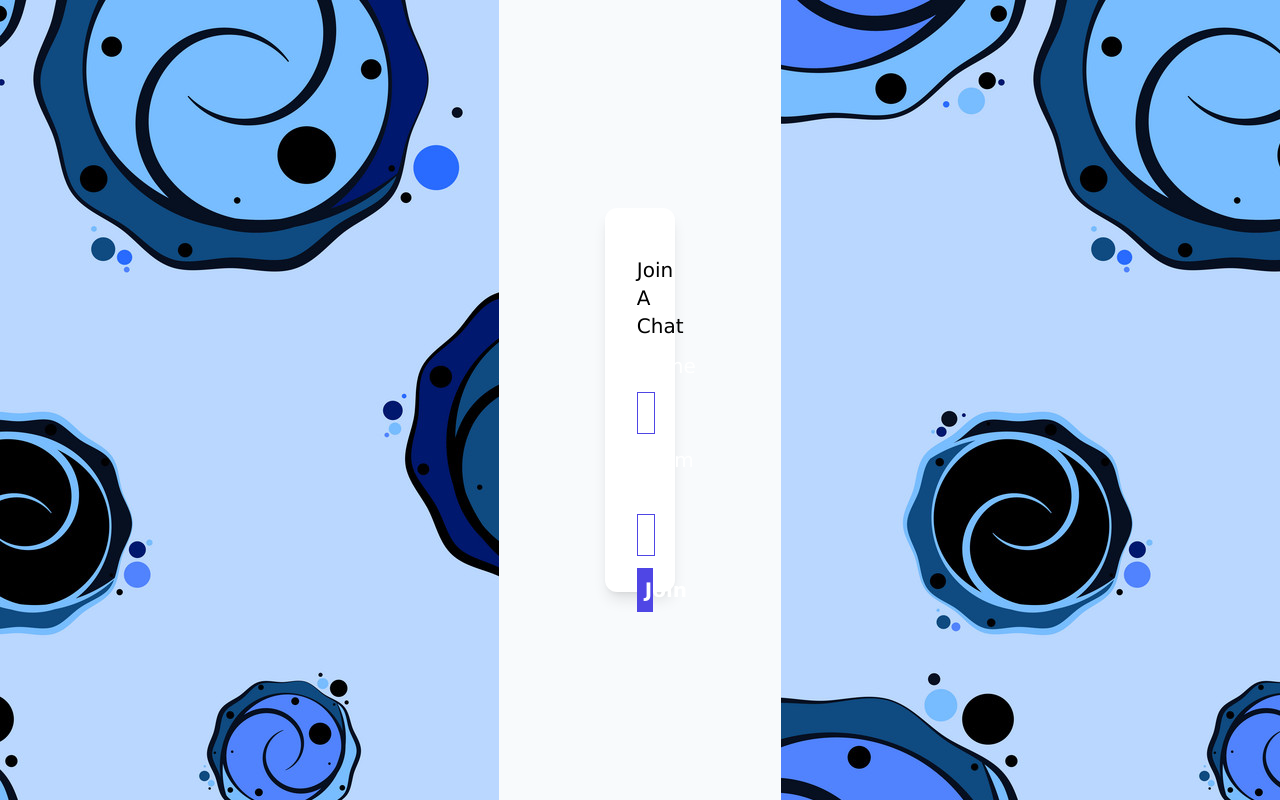
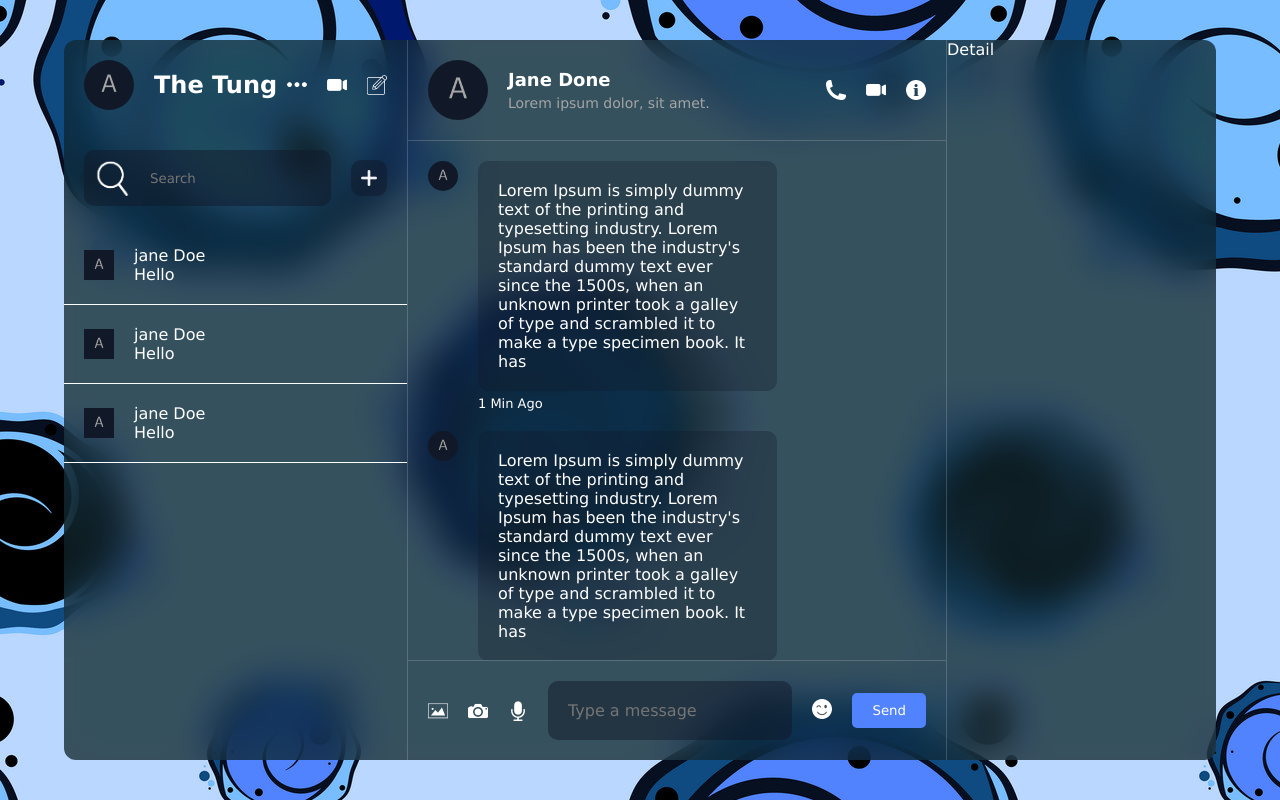
Before and after one commit to omodtung/ChatApp-Dev, a React (Vite) app: page / in a window 1280 px wide. Built offline with nearby package versions, Linux system fonts and the light colour scheme; no server answers.

Commit message:
center for message own and message Guest

```diff
--- a/src/App.jsx
+++ b/src/App.jsx
@@ -1,21 +1,19 @@
 import List from "./components/list/List"
 import Detail from "./components/detail/Detail"
 import Chat from "./components/chat/Chat"
-import Login from "./components/Login/Login"
+
 
 const App = () => {
   return (
-    // <div className='container'>
+    <div className='container'>
 
-    // <List></List>
+    <List></List>
 
-    // <Chat></Chat>
-    // <Detail></Detail>
-    // </div>
+    <Chat></Chat>
+    <Detail></Detail>
+    </div>
 
-    <div>
-      <Login></Login>
-    </div>
+
   )
 }
 
--- a/src/components/chat/Chat.css
+++ b/src/components/chat/Chat.css
@@ -50,6 +50,61 @@
     }
   }
 
+
+  .center {
+    padding: 20px;
+    flex: 1;
+    overflow: scroll;
+    display: flex;
+    flex-direction: column;
+    gap: 20px;
+
+    .message {
+      max-width: 70%;
+      display: flex;
+      gap: 20px;
+
+      &.own {
+        align-self: flex-end;
+
+        .texts {
+          p {
+            background-color: #5183fe;
+          }
+        }
+      }
+
+      img {
+        width: 30px;
+        height: 30px;
+        border-radius: 50%;
+        object-fit: cover;
+      }
+      .texts {
+        flex: 1;
+        display: flex;
+        flex-direction: column;
+        gap: 5px;
+
+        img {
+          width: 100%;
+          height: 300px;
+          border-radius: 10px;
+          object-fit: cover;
+        }
+
+        p {
+          padding: 20px;
+          background-color: rgba(17, 25, 40, 0.3);
+          border-radius: 10px;
+        }
+
+        span {
+          font-size: 13px;
+        }
+      }
+    }
+  }
 
   .bottom {
     padding: 20px;
--- a/src/components/chat/Chat.jsx
+++ b/src/components/chat/Chat.jsx
@@ -19,9 +19,7 @@ const Chat = () => {
         {/* user  */}
         <div className="user">
           <img src={"./avatar.png"} alt="" />
-          {/* <span>{user?.username}</span> */}
 
-          {/*  Texts */}
           <div className="texts">
             <span> Jane Done </span>
             <p>Lorem ipsum dolor, sit amet.</p>
@@ -37,7 +35,44 @@ const Chat = () => {
         {/* Icon */}
       </div>
 
-      <div className="center"></div>
+      <div className="center">
+        <div className="message">
+          <img src="./avatar.png"/>
+          <div className="texts">
+            <p>
+              Lorem Ipsum is simply dummy text of the printing and typesetting
+              industry. Lorem Ipsum has been the industry's standard dummy text
+              ever since the 1500s, when an unknown printer took a galley of
+              type and scrambled it to make a type specimen book. It has
+            </p>
+            <span>1 Min Ago</span>
+          </div>
+        </div>
+        <div className="message">
+          <img src="./avatar.png"/>
+          <div className="texts">
+            <p>
+              Lorem Ipsum is simply dummy text of the printing and typesetting
+              industry. Lorem Ipsum has been the industry's standard dummy text
+              ever since the 1500s, when an unknown printer took a galley of
+              type and scrambled it to make a type specimen book. It has
+            </p>
+            <span>1 Min Ago</span>
+          </div>
+        </div>
+        <div className="message own">
+          <img src="./avatar.png"/>
+          <div className="texts">
+            <p>
+              Lorem Ipsum is simply dummy text of the printing and typesetting
+              industry. Lorem Ipsum has been the industry's standard dummy text
+              ever since the 1500s, when an unknown printer took a galley of
+              type and scrambled it to make a type specimen book. It has
+            </p>
+            <span>1 Min Ago</span>
+          </div>
+        </div>
+      </div>
       {/* bottom of user  */}
       <div className="bottom">
         <div className="icons">
```
